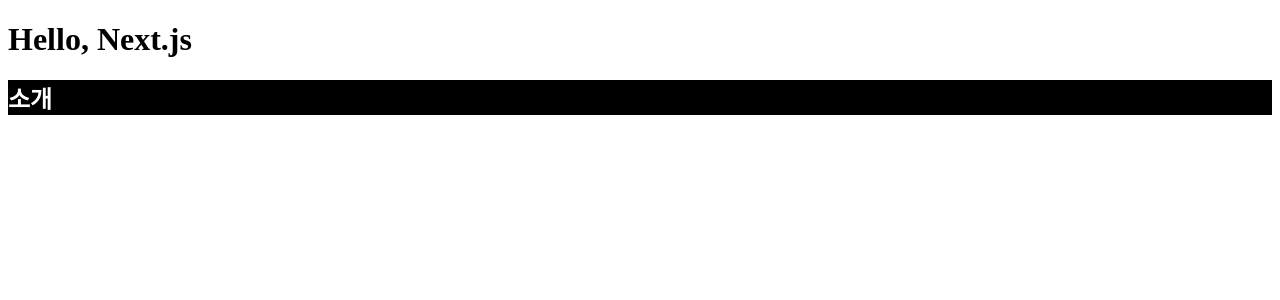
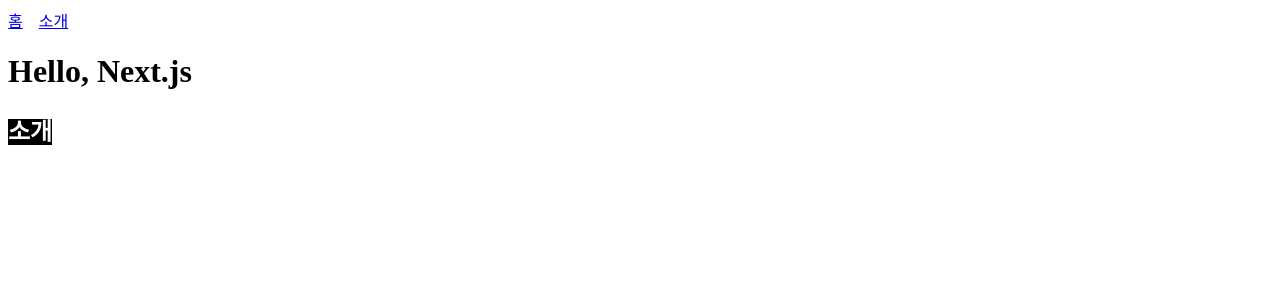
Before and after one commit to zeebraa00/next.js_tutorial, a Next.js app: page / in a window 1280 px wide. Shown: the top 300 px of the page. Built offline with nearby package versions, Linux system fonts and the light colour scheme.

Commit message:
[add] Header 추가(공용컴포넌트)

```diff
--- /dev/null
+++ b/components/Header.js
@@ -0,0 +1,15 @@
+import Link from "next/link";
+
+const linkStyle = {
+    marginRight : "1rem"
+}
+const Header = () => {
+    return (
+        <div>
+            <Link href="/"><a style={linkStyle}>홈</a></Link>
+            <Link href="/about"><a style={linkStyle}>소개</a></Link>
+        </div>
+    );
+};
+
+export default Header;
--- a/pages/about.js
+++ b/pages/about.js
@@ -1,5 +1,8 @@
+import Header from "../components/Header";
+
 const About = () => (
     <div>
+        <Header />
         <h2>
             안녕 내 이름은 정재헌이다
         </h2>
--- a/pages/index.js
+++ b/pages/index.js
@@ -1,13 +1,17 @@
-import Link from "next/link"
+import Link from "next/link";
+import Header from "../components/Header";
 
 const Index = () => (
     <div>
+        <Header />
         <h1>
             Hello, Next.js
         </h1>
         <h2>
             <Link href="/about">
-                <div style={{background : "black", color: "white"}} >소개</div>
+                <div>
+                    <a style={{background : "black", color: "white"}}> 소개 </a>
+                </div>
             </Link>
         </h2>
     </div>
```
